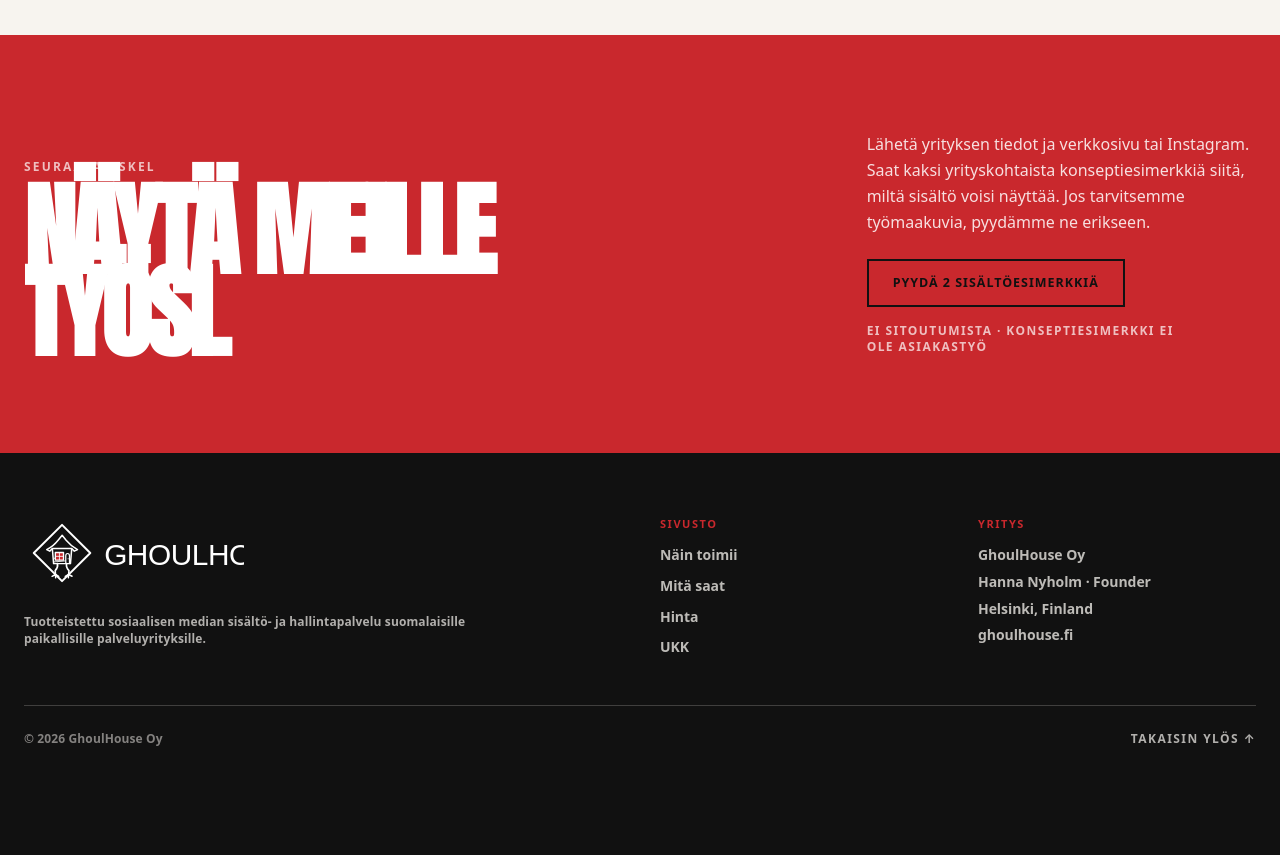
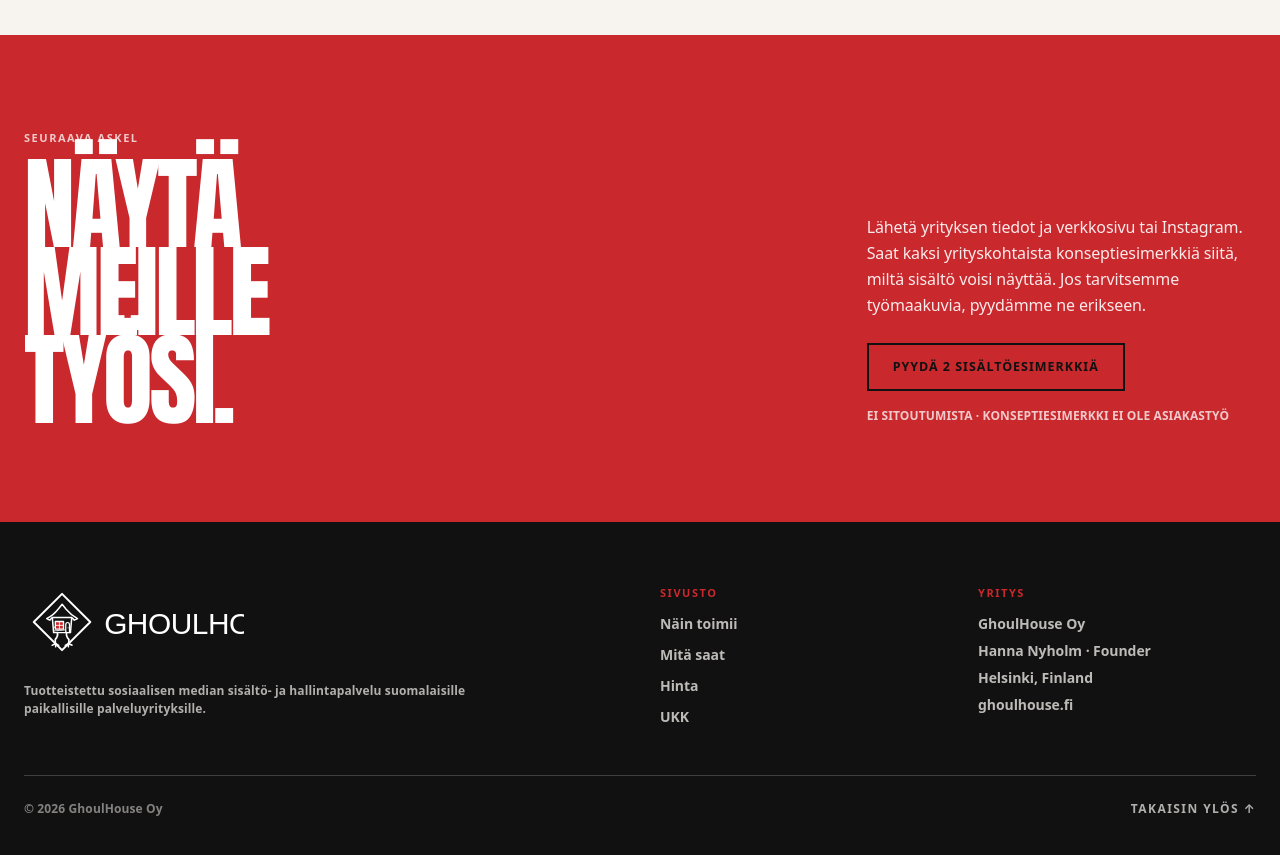
Before and after one commit to Jambovisuaalit/ghoulhouse-landing, a Next.js app: page / in a window 1280 px wide. Shown: the part 8880-9735 px from the top of the page. Before the commit the page ends 9692 px from the top, so only its background shows below. Built offline with nearby package versions, Linux system fonts and the light colour scheme.

Commit message:
design: apply typography hierarchy to final CTA

```diff
--- a/src/components/sections/FinalCTA.tsx
+++ b/src/components/sections/FinalCTA.tsx
@@ -12,17 +12,17 @@ export default function FinalCTA({ onCtaClick }: FinalCTAProps) {
       <Container>
         <div className="grid grid-cols-1 gap-8 lg:grid-cols-12 lg:items-end">
           <div className="lg:col-span-8">
-            <p className="mb-4 text-xs font-bold uppercase tracking-[0.18em] text-white/70">
+            <p className="type-label mb-4 text-white/75">
               Seuraava askel
             </p>
-            <h2 className="font-display text-[clamp(3.5rem,8vw,9rem)] font-black uppercase leading-[0.8] tracking-[-0.045em]">
+            <h2 className="type-display max-w-[9ch] text-white">
               Näytä meille
               <span className="block">työsi.</span>
             </h2>
           </div>
 
           <div className="lg:col-span-4">
-            <p className="mb-6 max-w-md text-base leading-relaxed text-white/85">
+            <p className="type-editorial mb-6 max-w-md text-white/90">
               Lähetä yrityksen tiedot ja verkkosivu tai Instagram. Saat kaksi
               yrityskohtaista konseptiesimerkkiä siitä, miltä sisältö voisi
               näyttää. Jos tarvitsemme työmaakuvia, pyydämme ne erikseen.
@@ -35,7 +35,7 @@ export default function FinalCTA({ onCtaClick }: FinalCTAProps) {
             >
               {siteConfig.cta.primary}
             </Button>
-            <p className="mt-4 text-xs font-bold uppercase tracking-[0.12em] text-white/70">
+            <p className="type-caption mt-4 uppercase tracking-[0.06em] text-white/75">
               Ei sitoutumista · konseptiesimerkki ei ole asiakastyö
             </p>
           </div>
```
